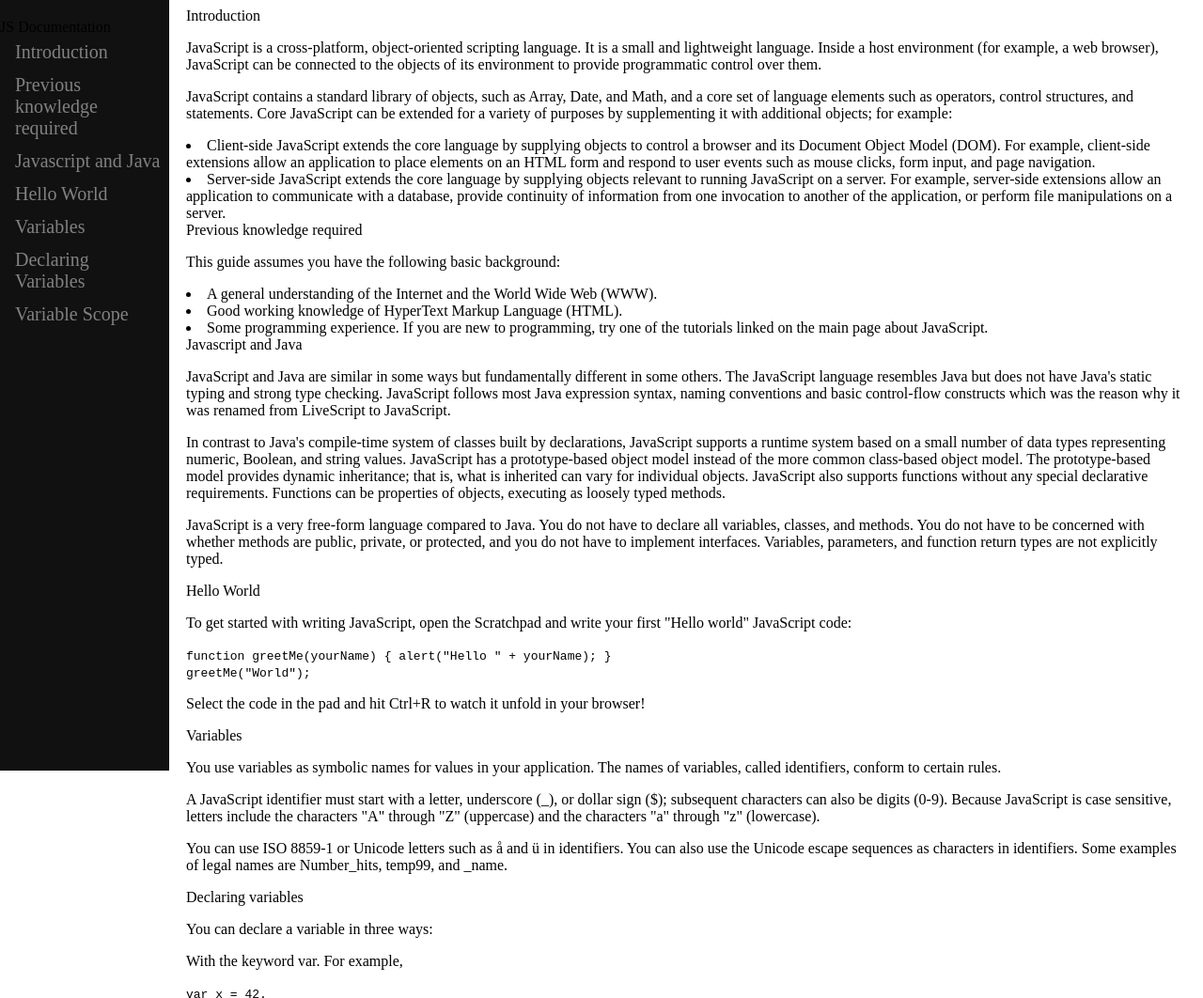
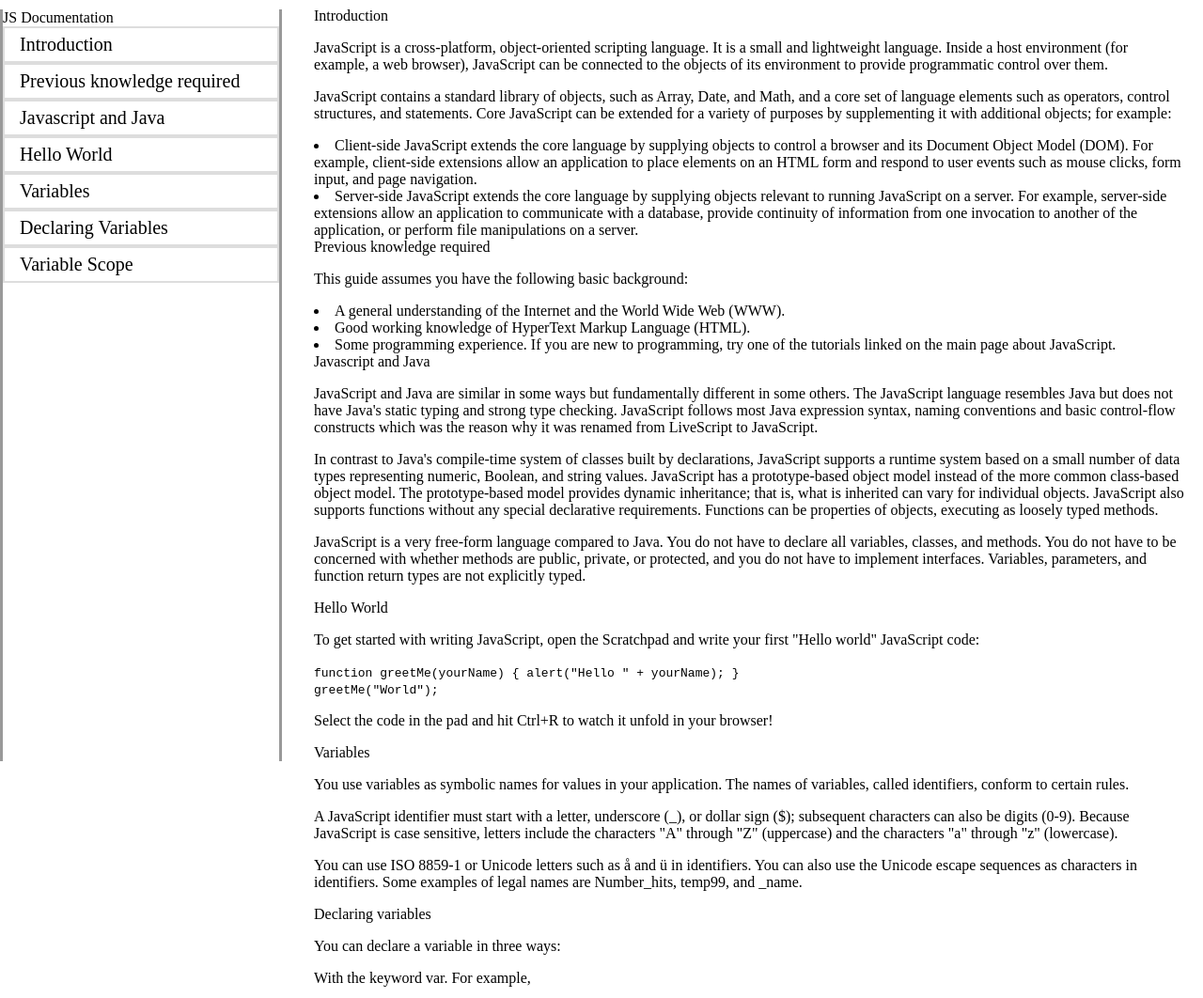
Before and after one commit to Miloloaf/FCC_Technical_Doc, a plain HTML site: page index.html in a window 1280 px wide. Shown: the top 1062 px of the page at 94% size. Drawn offline with Linux system fonts and the light colour scheme.

Commit message:
Update index.html

```diff
--- a/index.html
+++ b/index.html
@@ -1,17 +1,21 @@
 <!DOCTYPE html>
 <html lang="en">
     <style>
+
     #navbar {
+        border-right: solid;
+        border-left: solid;
+        border-color: #999;
+        position: fixed;
+        top: 10px;
+        left: 0;
         height: 100%;
-        width: 180px;
-        position: fixed;
-        z-index: 1;
-        top: 0;
-        left: 0;
-        margin: 0;
-        background-color: #111;
-        padding-top: 20px;
-        overflow: scroll;
+        width: 23%
+    }
+
+    #navbar > a {
+        text-decoration: none;
+        color: #000;
     }
 
     .nav-link{
@@ -19,6 +23,7 @@
         text-decoration: none;
         font-size: 20px;
         color: #818181;
+        border: 2px solid #ddd;
         display: block;
     }
 
@@ -27,14 +32,32 @@
     }
 
     #main-doc{
-        margin-left: 180px;
+        margin-left: 25%;
         padding: 0px 10px;
     }
 
+    @media screen and (max-width: 500px) {
+        body{
+            grid-template-columns: 1fr;
+            grid-template-rows: 1fr auto;
+        }
+    }
 
     </style>
 
     <body>
+
+            <nav id="navbar">
+                    <header>JS Documentation</header>
+                    <a class="nav-link" href="#Introduction">Introduction</a>
+                    <a class="nav-link" href="#Previous_knowledge_required">Previous knowledge required</a>
+                    <a class="nav-link" href="#Javascript_and_Java">Javascript and Java</a>
+                    <a class="nav-link" href="#Hello_World">Hello World</a>
+                    <a class="nav-link" href="#Variables">Variables</a>
+                    <a class="nav-link" href="#Declaring_variables">Declaring Variables</a>
+                    <a class="nav-link" href="#Variable_Scope">Variable Scope</a>
+                </nav>
+
         <main id="main-doc">
 
             <section id="Introduction" class="main-section">
@@ -108,16 +131,7 @@
 
         </main>
 
-        <nav id="navbar">
-            <header>JS Documentation</header>
-            <a class="nav-link" href="#Introduction">Introduction</a>
-            <a class="nav-link" href="#Previous_knowledge_required">Previous knowledge required</a>
-            <a class="nav-link" href="#Javascript_and_Java">Javascript and Java</a>
-            <a class="nav-link" href="#Hello_World">Hello World</a>
-            <a class="nav-link" href="#Variables">Variables</a>
-            <a class="nav-link" href="#Declaring_variables">Declaring Variables</a>
-            <a class="nav-link" href="#Variable_Scope">Variable Scope</a>
-        </nav>
+
 
     </body>
 
```
